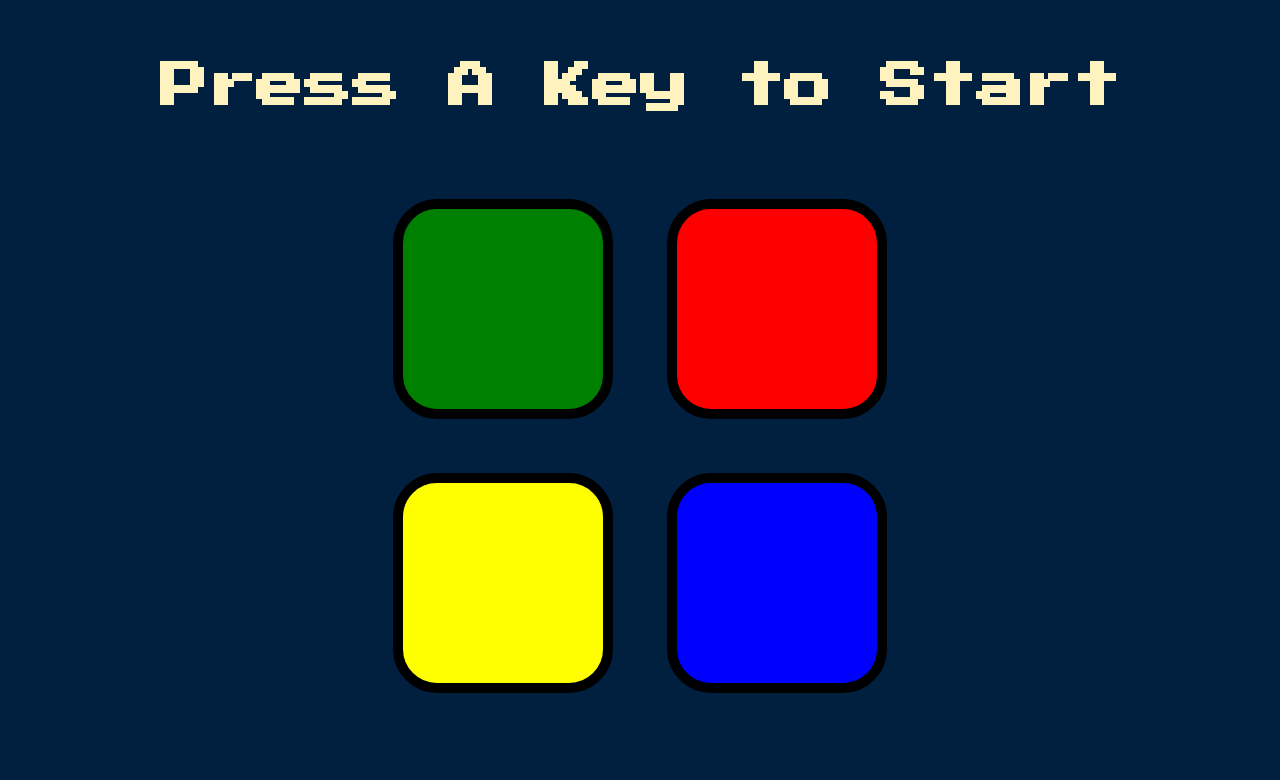
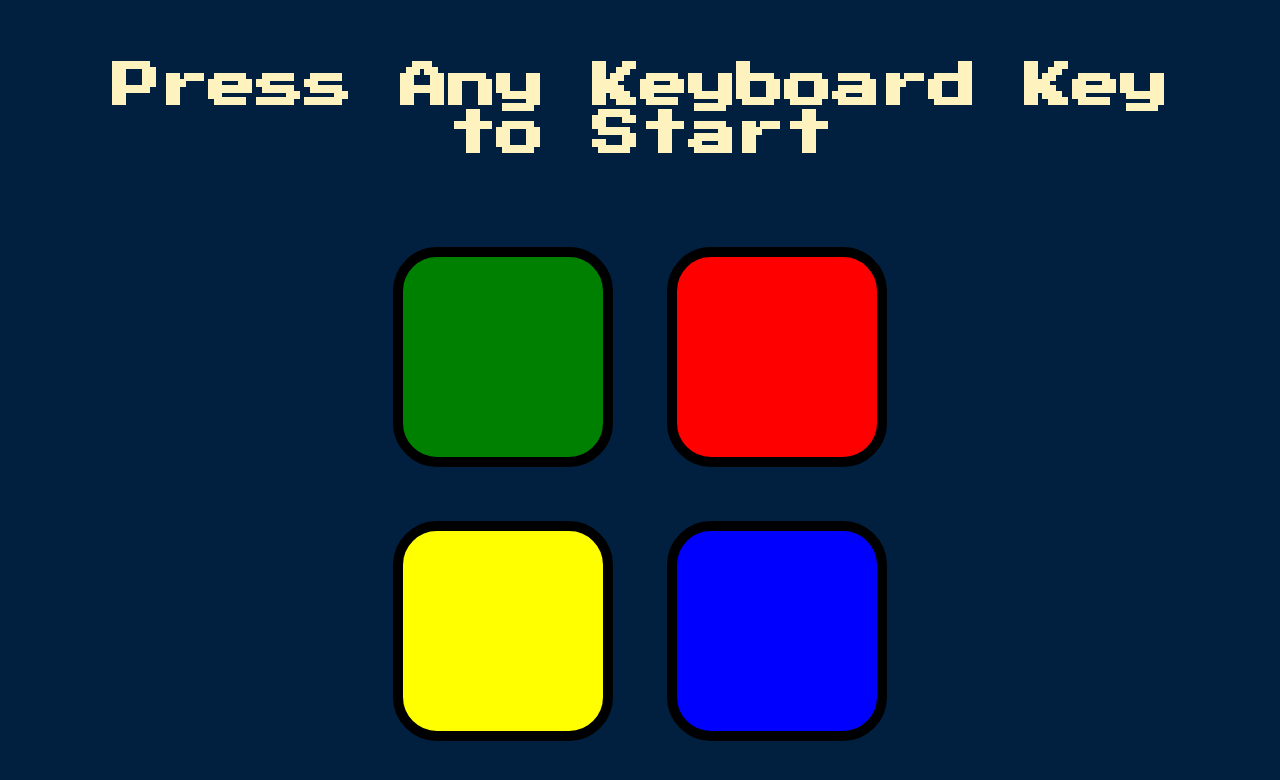
Before and after one commit to Alokit-kr/simon-Gaming, a plain HTML site: page index.html in a window 1280 px wide. Drawn offline with nearby package versions, Linux system fonts and the light colour scheme.

Commit message:
Update index.html

```diff
--- a/index.html
+++ b/index.html
@@ -9,7 +9,7 @@
 </head>
 
 <body>
-  <h1 id="level-title">Press A Key to Start</h1>
+  <h1 id="level-title">Press Any Keyboard Key to Start</h1>
   <div class="container">
     <div lass="row">
 
```
